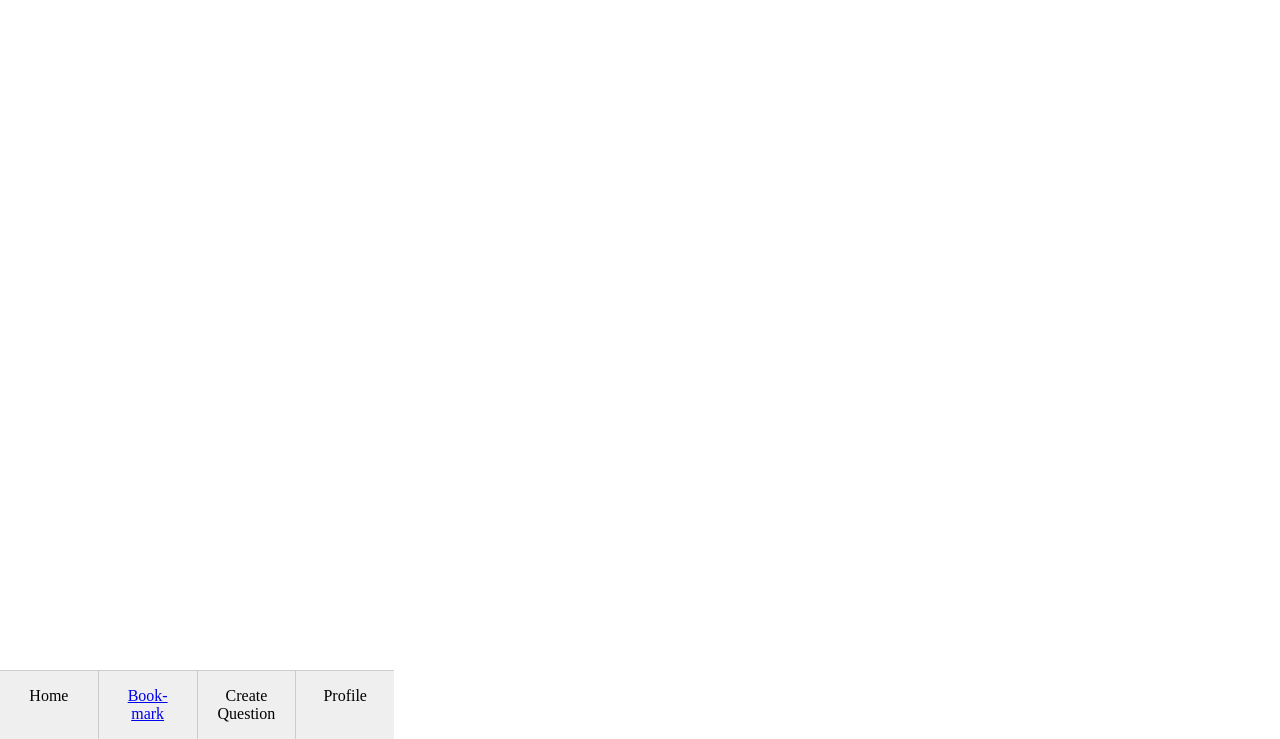
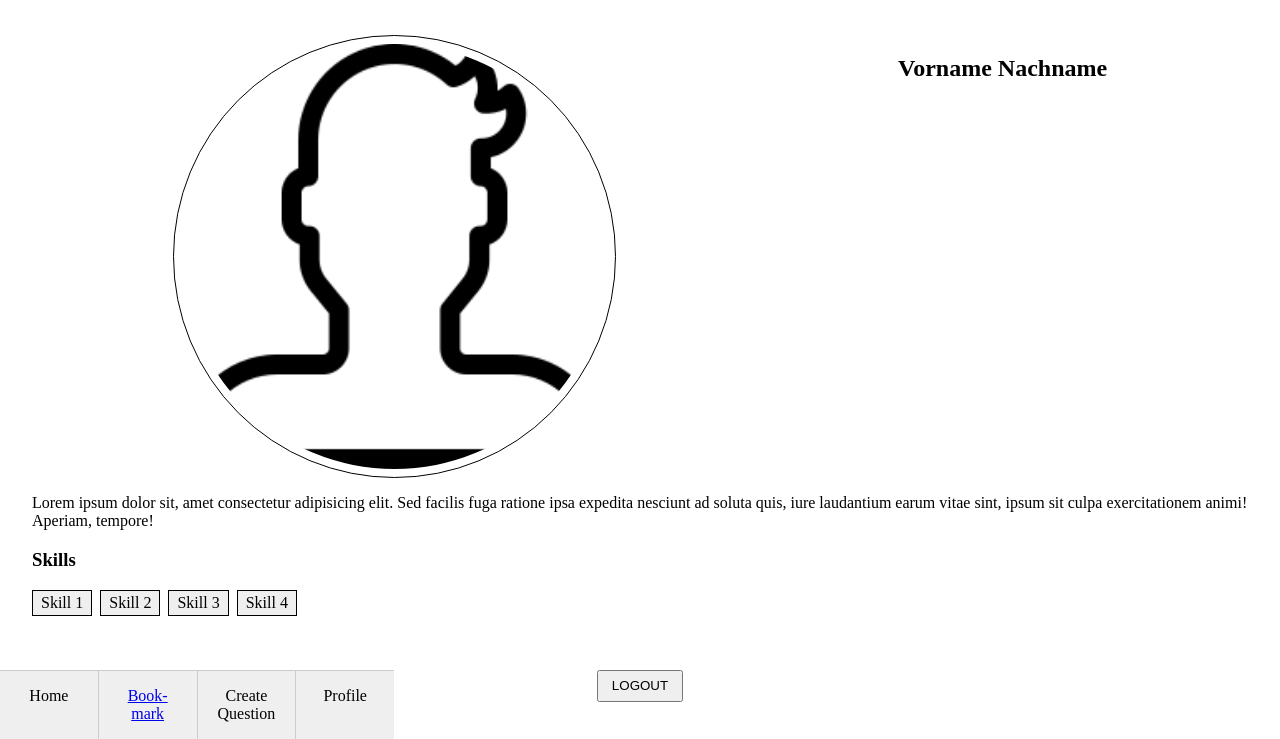
Before and after one commit to tine-krueger/Quiz-App, a website built with Parcel: page profile.html in a window 1280 px wide. Shown: the part 61-800 px from the top of the page. Built offline with nearby package versions, Linux system fonts and the light colour scheme.

Commit message:
profile page & css & images

```diff
--- /dev/null
+++ b/css/components/profile.css
@@ -0,0 +1,36 @@
+.profile-box {
+    padding: 1em 2em;
+}
+.aboutme-box {
+    display: flex;
+    justify-content: space-around;
+}
+
+.aboutme-box__img {
+    width: 35%;
+    padding: .5em;
+    border: 1px solid #000;
+    border-radius: 50%;
+}
+.aboutme-box__name {
+    text-align: center;
+}
+
+.skills-tags {
+    display: flex;
+    justify-content: start;
+    list-style: none;
+    padding: 0;
+}
+.skills-tag {
+    margin-right: .5em;
+    padding: 0.2em 0.5em;
+    border: 1px solid #000;
+    background-color: #efefef;
+}
+.skills-button {
+    margin: 4em auto 1em;
+    display: block;
+    padding: .5em 1em;
+    text-transform: uppercase;
+}
--- a/css/main.css
+++ b/css/main.css
@@ -2,3 +2,4 @@
 @import './components/header.css';
 @import './components/footer.css';
 @import './components/question-card.css';
+@import './components/profile.css';
--- a/profile.html
+++ b/profile.html
@@ -11,6 +11,26 @@
         <h1 class="header-title">App Title</h1>
     </header>
     <main>
+        <div class="profile-box">
+            <div class="aboutme-box">
+                <img class="aboutme-box__img" src="./images/dummy.png" alt="Vorname Nachnamen">
+                <h2 class="aboutme-box__name">Vorname Nachname</h2>
+            </div>
+            <p class="aboutme-text">
+                Lorem ipsum dolor sit, amet consectetur adipisicing elit. Sed facilis fuga
+                ratione ipsa expedita nesciunt ad soluta quis, iure laudantium earum vitae
+                sint, ipsum sit culpa exercitationem animi! Aperiam, tempore!
+            </p>
+            <h3>Skills</h3>
+            <ul class="skills-tags">
+                <li class="skills-tag">Skill 1</li>
+                <li class="skills-tag">Skill 2</li>
+                <li class="skills-tag">Skill 3</li>
+                <li class="skills-tag">Skill 4</li>
+            </ul>
+            <button class="skills-button">Logout</button>
+        </div>
+
 
     </main>
 <footer>
```
Also changed, not shown: images/dummy.png (added).
